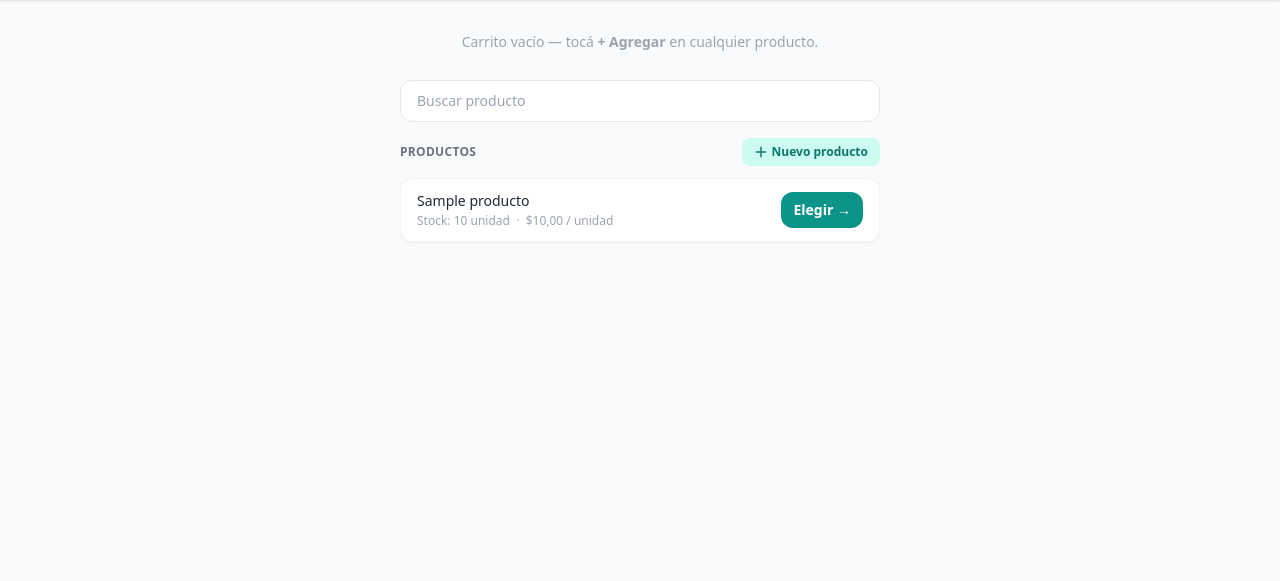
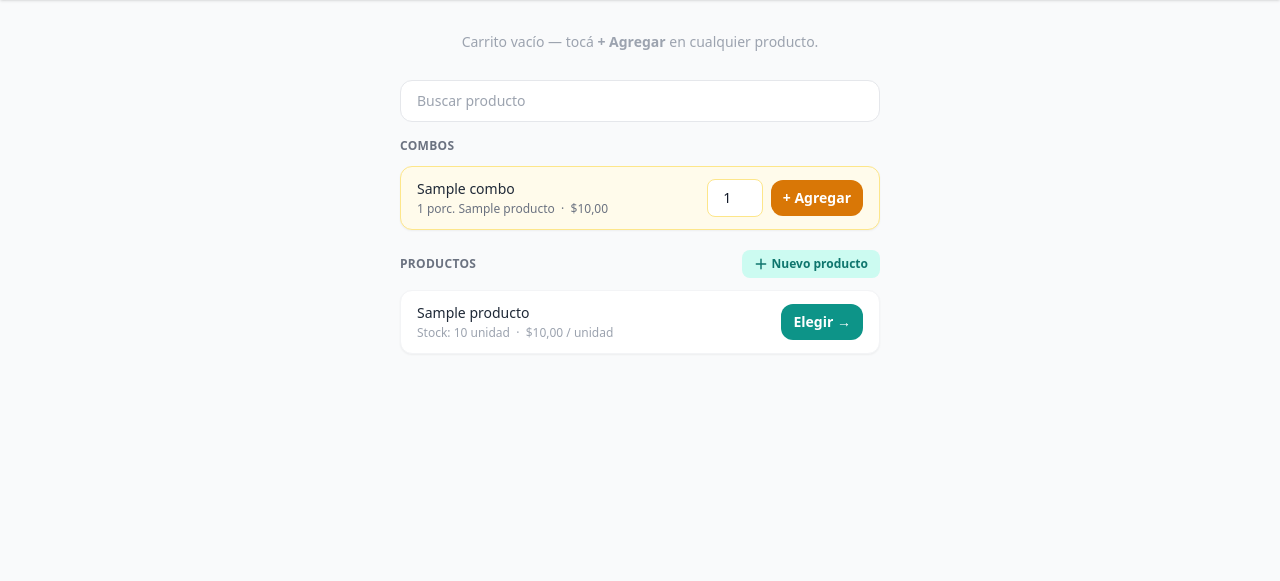
Before and after one commit to szlapakariel-ux/Szoluciones-OS, a Django app: page /app/venta/ in a window 1280 px wide. Shown: the part 48-629 px from the top of the page. Run offline with Django 5.2, Linux system fonts and the light colour scheme; a user stored in the database is signed in; tables that the repository leaves empty hold one stand-in row (values such as "Sample post"); data that the repository does not hold is empty; some libraries are stand-ins or nearby versions.

Commit message:
feat(ventas): vender combos directamente desde el POS (venta rápida)
- venta_rapida muestra una sección "Combos" con los combos activos del
  negocio y su precio fijo.
- venta_agregar acepta combo_id (además de producto_id) y arma la línea de
  carrito correspondiente, acumulando cantidad si ya estaba en el carrito.
- venta_confirmar crea el ItemVenta con combo en vez de producto cuando
  corresponde; si falta stock de algún componente, la venta completa se
  aborta (transacción atómica) en vez de descontar solo una parte.
- Tests cubriendo listado/búsqueda de combos, alta al carrito, confirmación
  y el caso de combo sin stock suficiente.

```diff
--- a/templates/app/venta.html
+++ b/templates/app/venta.html
@@ -33,8 +33,9 @@
     <div class="flex items-center justify-between py-2 border-b border-primary-100 last:border-0">
         <div class="flex-1 min-w-0 mr-2">
             <span class="text-sm text-gray-800 font-medium">{{ item.nombre }}</span>
+            {% if item.combo_id %}<span class="text-xs bg-amber-100 text-amber-700 font-semibold px-1.5 py-0.5 rounded-md ml-1">Combo</span>{% endif %}
             {% if item.presentacion_nombre %}<span class="text-xs text-primary-600 font-medium ml-1">· {{ item.presentacion_nombre }}</span>{% endif %}
-            <span class="text-xs text-gray-500 ml-1.5">× {{ item.cantidad }}{% if item.unidad %} {{ item.unidad }}{% endif %}</span>
+            <span class="text-xs text-gray-500 ml-1.5">× {{ item.cantidad }}{% if item.unidad and not item.combo_id %} {{ item.unidad }}{% endif %}</span>
         </div>
         <div class="flex items-center gap-2 shrink-0">
             <span class="text-sm text-gray-700 font-medium">{{ item.subtotal_fmt }}</span>
@@ -83,6 +84,39 @@
         {% endif %}
     </div>
 </form>
+
+{% if combos %}
+<div class="flex items-center justify-between mb-3">
+    <h2 class="text-xs font-semibold text-gray-500 uppercase tracking-wide">Combos</h2>
+</div>
+<div class="space-y-2 mb-5">
+    {% for c in combos %}
+    <div class="bg-amber-50 rounded-xl border border-amber-200 shadow-sm px-4 py-3 flex items-center gap-3">
+        <div class="flex-1 min-w-0">
+            <div class="font-medium text-gray-800 text-sm truncate">{{ c.nombre }}</div>
+            <div class="text-xs text-gray-500 mt-0.5">
+                {% for i in c.items.all %}{% if i.porciones %}{{ i.porciones }} porc.{% else %}{{ i.cantidad }}×{% endif %} {{ i.producto.nombre }}{% if not forloop.last %}, {% endif %}{% endfor %}
+                &nbsp;·&nbsp; ${{ c.precio|floatformat:2 }}
+            </div>
+        </div>
+        <div class="flex items-center gap-2 shrink-0">
+            <form method="post" action="{% url 'app_venta_agregar' %}">
+                {% csrf_token %}
+                <input type="hidden" name="combo_id" value="{{ c.pk }}">
+                <div class="flex items-center gap-2">
+                    <input type="number" name="cantidad" value="1" min="1" step="1"
+                           class="w-14 border border-amber-200 rounded-lg text-center text-sm py-2 px-1 focus:outline-none focus:ring-2 focus:ring-amber-400">
+                    <button type="submit"
+                            class="bg-amber-600 text-white rounded-xl px-3 py-2 text-sm font-semibold active:bg-amber-700 transition-colors whitespace-nowrap">
+                        + Agregar
+                    </button>
+                </div>
+            </form>
+        </div>
+    </div>
+    {% endfor %}
+</div>
+{% endif %}
 
 <div class="flex items-center justify-between mb-3">
     <h2 class="text-xs font-semibold text-gray-500 uppercase tracking-wide">Productos</h2>
--- a/ventas/views.py
+++ b/ventas/views.py
@@ -26,7 +26,7 @@ def venta_rapida(request):
 
     from caja.models import MovimientoCaja
     from stock.models import Producto, TipoProducto
-    from ventas.models import PresentacionVenta
+    from ventas.models import Combo, PresentacionVenta
 
     q = request.GET.get("q", "").strip()
     fecha_desde = timezone.now() - timedelta(days=30)
@@ -61,10 +61,18 @@ def venta_rapida(request):
         .order_by("-frecuencia_30d", "nombre")
     )
 
+    combos = list(
+        Combo.objects.all_tenants()
+        .filter(negocio=negocio, activo=True)
+        .prefetch_related("items__producto")
+        .order_by("nombre")
+    )
+
     if q:
         productos = productos.filter(
             Q(nombre__icontains=q) | Q(codigo__icontains=q)
         )
+        combos = [c for c in combos if q.lower() in c.nombre.lower()]
 
     productos_list = list(productos)
     sin_stock = [p for p in productos_list if p.stock_actual < 0]
@@ -74,6 +82,7 @@ def venta_rapida(request):
         "cart": cart,
         "total_fmt": _fmt(total),
         "productos": productos_list,
+        "combos": combos,
         "sin_stock": sin_stock,
         "metodos_pago": MovimientoCaja.MetodoPago.choices,
         "q": q,
@@ -88,11 +97,10 @@ def venta_agregar(request):
         return redirect("/admin/")
 
     from stock.models import Producto
-    from ventas.models import PresentacionVenta
+    from ventas.models import Combo, PresentacionVenta
 
-    producto_id = request.POST.get("producto_id")
+    combo_id = request.POST.get("combo_id", "").strip()
     cantidad_raw = request.POST.get("cantidad", "1")
-    presentacion_id_raw = request.POST.get("presentacion_id", "").strip()
 
     try:
         cantidad = Decimal(cantidad_raw.replace(",", "."))
@@ -101,6 +109,35 @@ def venta_agregar(request):
     except (InvalidOperation, ValueError):
         messages.error(request, "Cantidad inválida.")
         return redirect("app_venta")
+
+    if combo_id:
+        try:
+            combo = Combo.objects.all_tenants().get(pk=combo_id, negocio=negocio, activo=True)
+        except Combo.DoesNotExist:
+            messages.error(request, "Combo no encontrado.")
+            return redirect("app_venta")
+
+        cart = request.session.get("cart", [])
+        for item in cart:
+            if item.get("combo_id") == combo.pk:
+                item["cantidad"] = str(Decimal(str(item["cantidad"])) + cantidad)
+                break
+        else:
+            cart.append({
+                "producto_id": None,
+                "combo_id": combo.pk,
+                "nombre": combo.nombre,
+                "precio": str(combo.precio),
+                "cantidad": str(cantidad),
+                "unidad": "combo",
+                "presentacion_id": None,
+                "presentacion_nombre": None,
+            })
+        request.session["cart"] = cart
+        return redirect("app_venta")
+
+    producto_id = request.POST.get("producto_id")
+    presentacion_id_raw = request.POST.get("presentacion_id", "").strip()
 
     try:
         producto = Producto.objects.all_tenants().get(pk=producto_id, negocio=negocio)
@@ -147,6 +184,7 @@ def venta_agregar(request):
     else:
         cart.append({
             "producto_id": producto.pk,
+            "combo_id": None,
             "nombre": producto.nombre,
             "precio": precio,
             "cantidad": str(cantidad),
@@ -225,7 +263,7 @@ def venta_confirmar(request):
         return redirect("app_venta")
 
     from caja.models import MovimientoCaja
-    from ventas.models import ItemVenta, PresentacionVenta, Venta
+    from ventas.models import Combo, ItemVenta, PresentacionVenta, Venta
 
     metodo_pago = request.POST.get("metodo_pago", MovimientoCaja.MetodoPago.EFECTIVO)
     valid_methods = {c[0] for c in MovimientoCaja.MetodoPago.choices}
@@ -241,6 +279,23 @@ def venta_confirmar(request):
                 total=Decimal("0"),
             )
             for item in cart:
+                combo_id = item.get("combo_id")
+                if combo_id is not None:
+                    try:
+                        Combo.objects.all_tenants().get(pk=combo_id, negocio=negocio, activo=True)
+                    except Combo.DoesNotExist:
+                        raise ValueError(
+                            f"Combo inválido: '{item.get('nombre', 'combo')}'."
+                        )
+                    ItemVenta.objects.create(
+                        negocio=negocio,
+                        venta=venta,
+                        combo_id=combo_id,
+                        cantidad=Decimal(str(item["cantidad"])),
+                        precio_unitario=Decimal(str(item["precio"])),
+                    )
+                    continue
+
                 presentacion_id = item.get("presentacion_id")
                 if presentacion_id is not None:
                     try:
```
Also changed, not shown: ventas/tests.py (+127 -0 lines).
